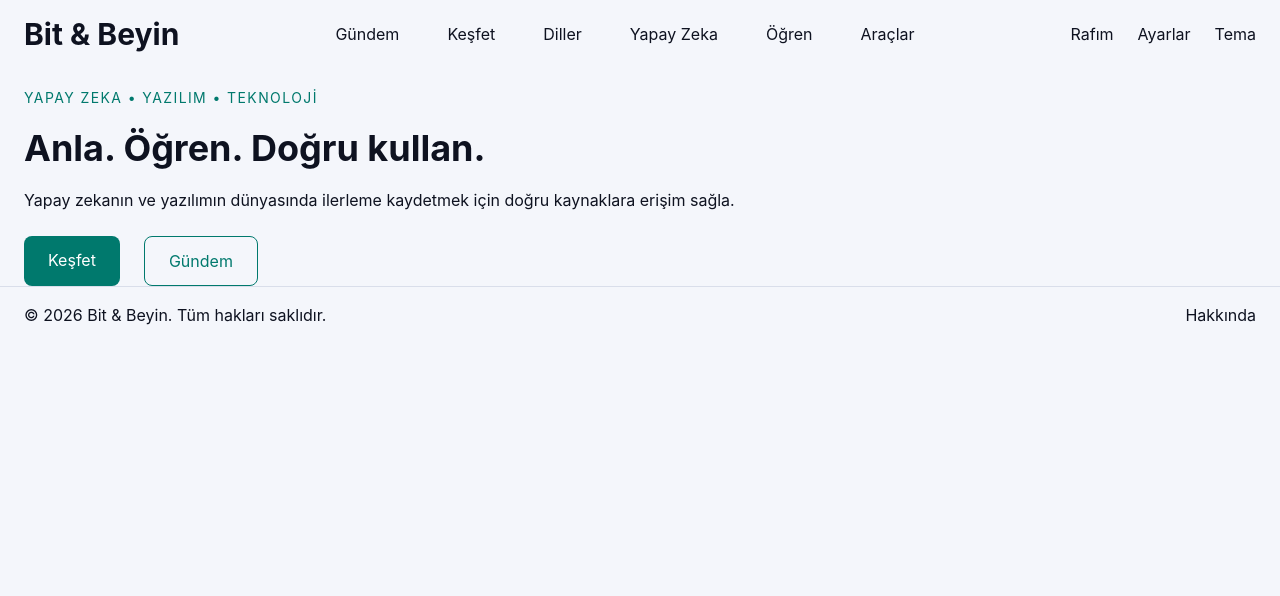
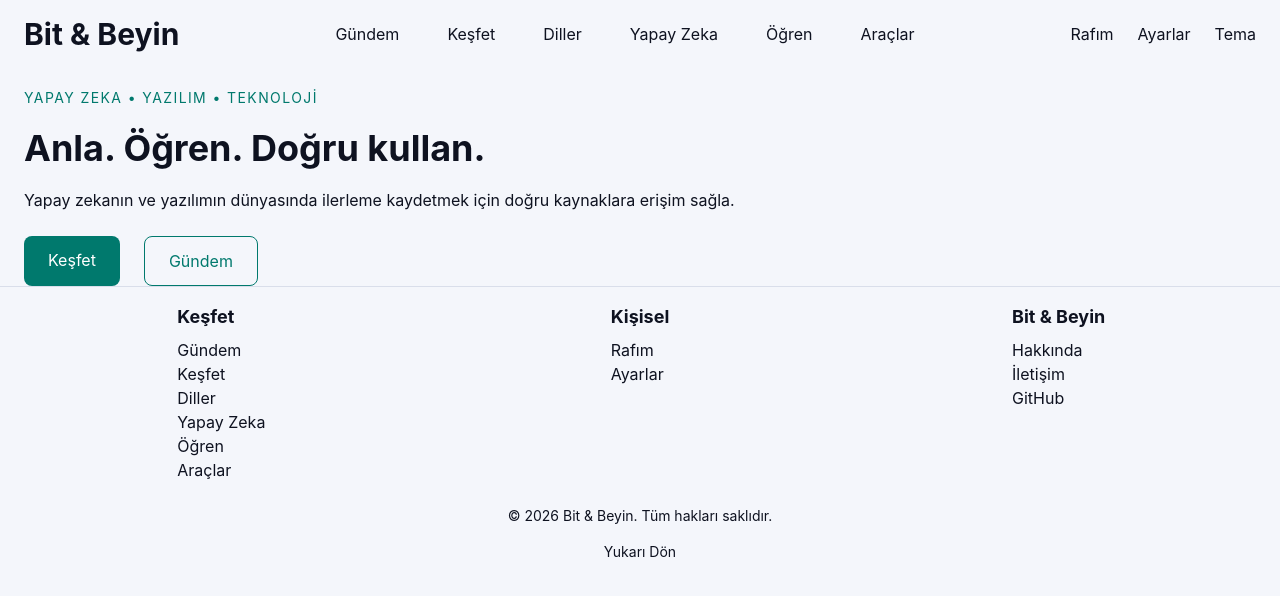
Before and after one commit to vyslaln/bit-brain, a website: page public/index.html in a window 1280 px wide. Drawn offline with nearby package versions, Linux system fonts and the light colour scheme; files that its build step writes are made by us from their sources.

Commit message:
feat: add links to footer
Footer: site içi linkler eklendi. Sütunlar telefonda alt alta ve hizalı, bilgisayarda bölüm bölüm, alt alta ve yan yana hizalandı. Başlıkların altına boşluklar eklendi.

Hover: Koyu temada teal hover rengi kontrastı 3.68 olduğu için yetersizdi. Header ve footer linklerine dark:hover:text-primary-neon eklendi.

```diff
--- a/public/index.html
+++ b/public/index.html
@@ -23,23 +23,23 @@
         <!-- navigation barımız -->
         <nav>
             <ul class="flex gap-12">
-                <li><a href="pages/news.html" class="hover:text-primary transition-colors duration-300">Gündem</a></li>
-                <li><a href="pages/explore.html" class="hover:text-primary transition-colors duration-300">Keşfet</a></li>
-                <li><a href="pages/languages.html" class="hover:text-primary transition-colors duration-300">Diller</a></li>
-                <li><a href="pages/ai.html" class="hover:text-primary transition-colors duration-300">Yapay Zeka</a></li>
-                <li><a href="pages/glossary.html" class="hover:text-primary transition-colors duration-300">Öğren</a></li>
-                <li><a href="pages/tools.html" class="hover:text-primary transition-colors duration-300">Araçlar</a></li>
+                <li><a href="pages/news.html" class="hover:text-primary dark:hover:text-primary-neon transition-colors duration-300">Gündem</a></li>
+                <li><a href="pages/explore.html" class="hover:text-primary dark:hover:text-primary-neon transition-colors duration-300">Keşfet</a></li>
+                <li><a href="pages/languages.html" class="hover:text-primary dark:hover:text-primary-neon transition-colors duration-300">Diller</a></li>
+                <li><a href="pages/ai.html" class="hover:text-primary dark:hover:text-primary-neon transition-colors duration-300">Yapay Zeka</a></li>
+                <li><a href="pages/glossary.html" class="hover:text-primary dark:hover:text-primary-neon transition-colors duration-300">Öğren</a></li>
+                <li><a href="pages/tools.html" class="hover:text-primary dark:hover:text-primary-neon transition-colors duration-300">Araçlar</a></li>
             </ul>
         </nav>
 
         <!-- kullanıcıya özel menüler burada tutulacak -->
         <div>
             <ul class="flex gap-6">
-                <li><a href="pages/shelf.html" class="hover:text-primary transition-colors duration-300">Rafım</a></li>
-                <li><a href="pages/settings.html" class="hover:text-primary transition-colors duration-300">Ayarlar</a></li>
+                <li><a href="pages/shelf.html" class="hover:text-primary dark:hover:text-primary-neon transition-colors duration-300">Rafım</a></li>
+                <li><a href="pages/settings.html" class="hover:text-primary dark:hover:text-primary-neon transition-colors duration-300">Ayarlar</a></li>
 
                 <!-- Buraya dark mod için bir buton ekliyoruz -->
-                <li><button id="theme-toggle" class="hover:text-primary transition-colors duration-300" cursor="pointer">Tema</button></li>
+                <li><button id="theme-toggle" class="hover:text-primary dark:hover:text-primary-neon transition-colors duration-300" cursor="pointer">Tema</button></li>
             </ul>
             <!-- Aşama 5b: Giriş yap / Kayıt ol düğmeleri, giriş yapılınca Profil buraya gelecek -->
         </div>
@@ -60,20 +60,47 @@
         </section>
     </main>
 
-    <!-- Alt bilgi (footer) alanı  -->
-    <footer class="flex items-center justify-between px-6 py-4 border-t border-border-light dark:border-border-dark">
-            <p>&copy; 2026 Bit &amp; Beyin. Tüm hakları saklıdır.</p>
+    <!-- Alt bilgi (footer) alanı -->
+    <footer class="px-6 py-4 border-t border-border-light dark:border-border-dark">
+        <!-- Üst kat: site içi bağlantı sütunları -->
+        <div class="grid grid-cols-1 md:grid-cols-3 gap-6 justify-items-center mb-6 text-center md:text-left">
+            <div>
+                <h2 class="mb-2">Keşfet</h2>
+                <ul>
+                    <li><a href="pages/news.html" class="hover:text-primary dark:hover:text-primary-neon transition-colors duration-300">Gündem</a></li>
+                    <li><a href="pages/explore.html" class="hover:text-primary dark:hover:text-primary-neon transition-colors duration-300">Keşfet</a></li>
+                    <li><a href="pages/languages.html" class="hover:text-primary dark:hover:text-primary-neon transition-colors duration-300">Diller</a></li>
+                    <li><a href="pages/ai.html" class="hover:text-primary dark:hover:text-primary-neon transition-colors duration-300">Yapay Zeka</a></li>
+                    <li><a href="pages/glossary.html" class="hover:text-primary dark:hover:text-primary-neon transition-colors duration-300">Öğren</a></li>
+                    <li><a href="pages/tools.html" class="hover:text-primary dark:hover:text-primary-neon transition-colors duration-300">Araçlar</a></li>
+                </ul>
+            </div>
 
-            <a href="pages/about.html">Hakkında</a>
+            <div>
+                <h2 class="mb-2">Kişisel</h2>
+                <ul>
+                    <li><a href="pages/shelf.html" class="hover:text-primary dark:hover:text-primary-neon transition-colors duration-300">Rafım</a></li>
+                    <li><a href="pages/settings.html" class="hover:text-primary dark:hover:text-primary-neon transition-colors duration-300">Ayarlar</a></li>
+                </ul>
+            </div>
+
+            <div>
+                <h2 class="mb-2">Bit &amp; Beyin</h2>
+                <ul>
+                    <li><a href="pages/about.html" class="hover:text-primary dark:hover:text-primary-neon transition-colors duration-300">Hakkında</a></li>
+                    <li><a href="pages/about.html" class="hover:text-primary dark:hover:text-primary-neon transition-colors duration-300">İletişim</a></li>
+                    <li><a href="#" class="hover:text-primary dark:hover:text-primary-neon transition-colors duration-300">GitHub</a></li>
+                </ul>
+            </div>
+        </div>
+
+        <!-- Alt kat: telif ve yukarı dön -->
+        <div class="flex flex-col items-center gap-4">
+            <p class="text-sm">&copy; 2026 Bit &amp; Beyin. Tüm hakları saklıdır.</p>
+            <a href="#hero" class="text-sm hover:text-primary dark:hover:text-primary-neon transition-colors duration-300">Yukarı Dön</a>
+        </div>
+
     </footer>
-
-
-
-
-
-
-
-
 
     <!-- Burada harici JS dosyalarını bağlayacağız -->
     <script src="utils/theme.js"></script>
```
